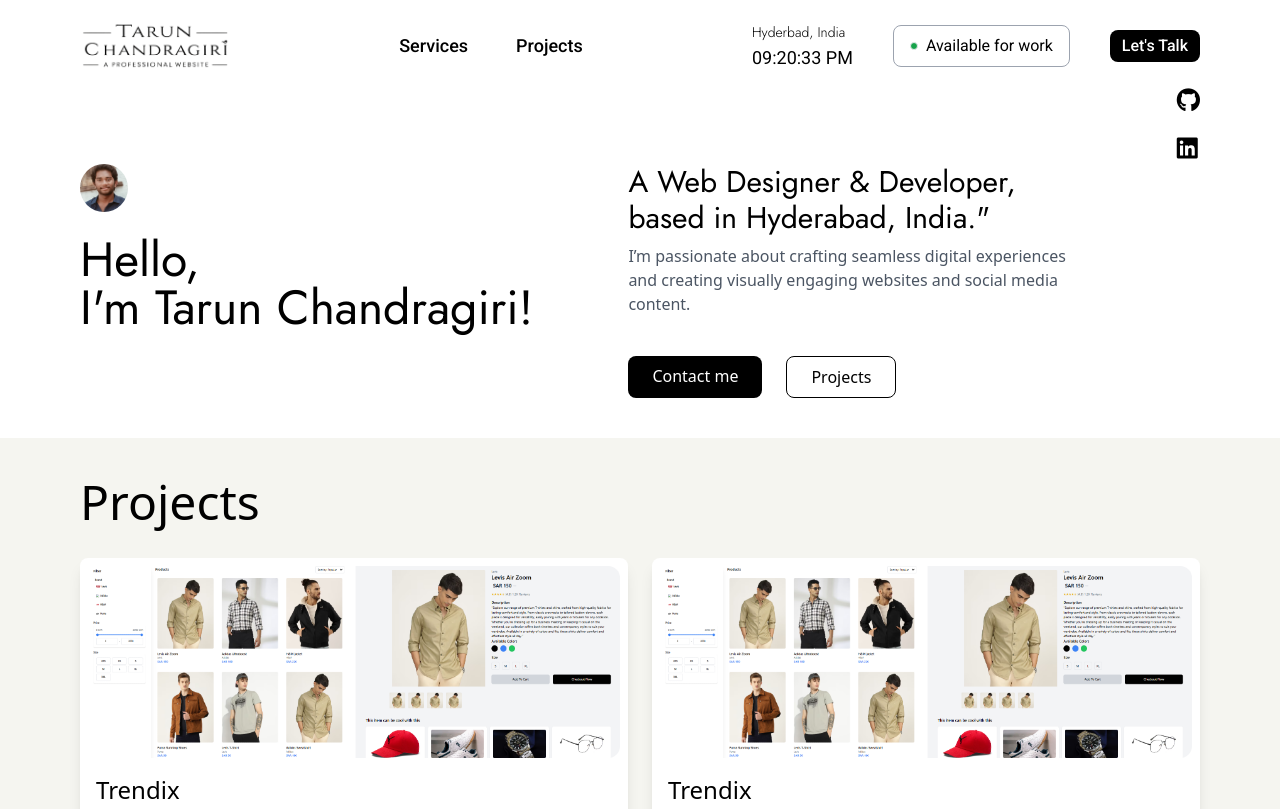
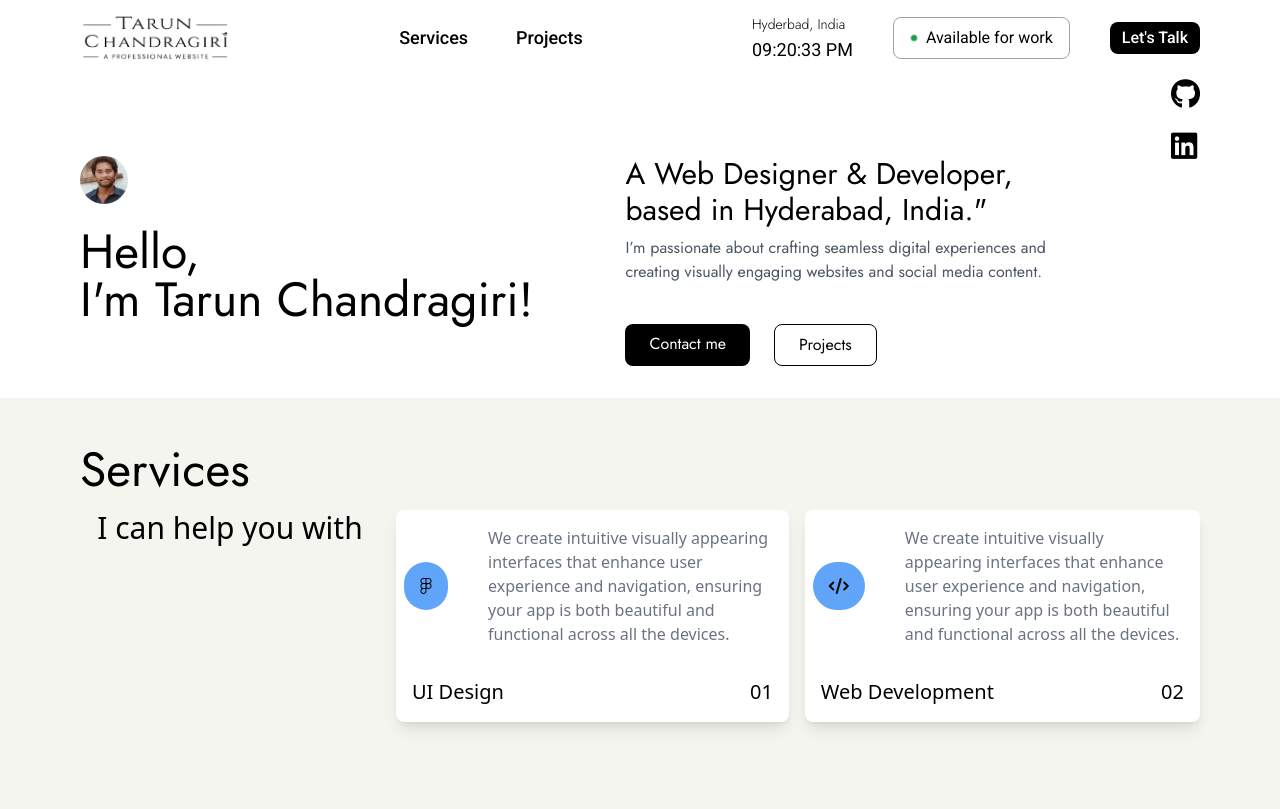
Before and after one commit to TarunChandragiri-ux/Portfolio, a website: page index.html in a window 1280 px wide. Shown: the top 809 px of the page. Drawn offline with Linux system fonts and the light colour scheme; a web font is replaced by a local one.

Commit message:
Added service section

```diff
--- a/index.html
+++ b/index.html
@@ -13,9 +13,9 @@
 </head>
 
 <body>
-    <div class="container mx-auto py-2">
+    <div class="container mx-auto bg-[#F5F5F0]">
         <!-- Navbar -->
-        <nav class="p-3 flex justify-between items-center font-roboto lg:px-20">
+        <nav class="p-3 flex justify-between items-center font-roboto lg:px-20 bg-white">
             <a href="#" id="brand" class="flex gap-2 items-center">
                 <img class="w-[150px]" src="assets\Main logo.png" alt="logo">
             </a>
@@ -76,17 +76,17 @@
 
         </nav>
         <!-- Hero Section -->
-        <div id="Hero_section" class="flex flex-col lg:flex-row px-4 lg:px-20 ">
+        <div id="Hero_section" class="flex flex-col lg:flex-row px-4 lg:px-20 font-jost bg-white">
             <div class="mt-6 flex-1 lg:mt-20">
                 <img src="assets\profile-pic-portfolio.jpg" alt="profile photo" class="rounded-full w-12 h-12">
-                <p class="py-6 text-2xl lg:text-5xl font-jost">Hello, <br> I'm Tarun Chandragiri!</p>
+                <p class="py-6 text-2xl lg:text-5xl">Hello, <br> I'm Tarun Chandragiri!</p>
             </div>
             <div class=" flex-1 lg:px-20 lg:mt-20">
-                <p class=" text-2xl lg:text-3xl font-jost"> A Web Designer & Developer, based in Hyderabad, India." </p>
+                <p class=" text-2xl lg:text-3xl"> A Web Designer & Developer, based in Hyderabad, India." </p>
                 <p class="py-2 text-gray-600">I’m passionate about crafting seamless digital experiences and creating
                     visually engaging websites and social media content.</p>
 
-                <div class="flex gap-6 mt-8">
+                <div class="flex gap-6 my-8">
                     <p class=" px-6 py-2 rounded-lg text-white bg-black">Contact me</p>
                     <p class=" px-6 py-2 rounded-lg border border-black">Projects</p>
 
@@ -95,22 +95,67 @@
 
             </div>
             <div class="hidden lg:flex  flex-col gap-4">
-                <a href="https://github.com/TarunChandragiri-ux"><i class="fa-brands fa-github text-2xl"></i></a>
-                <a href="https://www.linkedin.com/in/c-tarun/"><i class="fa-brands fa-linkedin text-2xl"></i></a>
+                <a href="https://github.com/TarunChandragiri-ux"><i class="fa-brands fa-github text-3xl"></i></a>
+                <a href="https://www.linkedin.com/in/c-tarun/"><i class="fa-brands fa-linkedin text-3xl"></i></a>
                 <a href=""></a>
             </div>
         </div>
+        <!-- Services section -->
+        <div class="my-12">
+            <div class="px-4 lg:px-20">
+                <h1 class="text-2xl lg:text-5xl font-jost">Services</h1>
+
+                <div class="flex flex-col lg:flex-row py-4 space-x-4">
+                    <div class="flex-grow lg:flex-none min-w-[200px] lg:min-w-[300px] flex lg:justify-center">
+                        <p class="text-xl lg:text-3xl">I can help you with</p>
+                    </div>
+
+                    <!-- The section with the cards -->
+                    <div class="flex flex-grow gap-4 flex-col lg:flex-row ">
+                        <!-- UI Design Card -->
+                        <div class="rounded-lg shadow-lg flex-grow bg-white">
+                            <div class="flex gap-4 items-center">
+                                <i class="fa-brands fa-figma p-4 m-2 rounded-full bg-blue-400"></i>
+                                <p class="text-gray-500 p-4">We create intuitive visually appearing interfaces that enhance user experience and navigation, ensuring your app is both beautiful and functional across all the devices.</p>
+                            </div>
+                            <div class="flex justify-between p-4 font-medium text-xl">
+                                <p>UI Design</p>
+                                <p>01</p>
+                            </div>
+                        </div>
+
+                        <!-- Web Development Card -->
+                        <div class="rounded-lg shadow-lg flex-grow bg-white">
+                            <div class="flex gap-4 items-center">
+                                <i class="fa-solid fa-code p-4 m-2 rounded-full bg-blue-400"></i>
+                                <p class="text-gray-500 p-4">We create intuitive visually appearing interfaces that enhance user experience and navigation, ensuring your app is both beautiful and functional across all the devices.</p>
+                            </div>
+                            <div class="flex justify-between p-4 font-medium text-xl">
+                                <p>Web Development</p>
+                                <p>02</p>
+                            </div>
+                        </div>
+                    </div>
+                </div>
+            </div>
+        </div>
+
+        <!-- skill section -->
+
+
+
+
         <!-- Projects -->
         <div class="bg-[#F5F5F0]">
             <div class="px-4 lg:px-20 my-10">
-                <p class="text-3xl lg:text-5xl pt-10">Projects</p>
-                <div class="grid grid-cols-1 md:grid-cols-2 grid-rows-4 md:grid-rows-2 gap-6 py-8 ">
+                <p class="text-3xl lg:text-5xl pt-10 font-jost ">Projects</p>
+                <div class="grid grid-cols-1 md:grid-cols-2 grid-rows-4 md:grid-rows-2 gap-6 py-8 ml-4 ">
                     <!-- First Grid Box -->
                     <div class="w-full rounded-lg shadow-lg bg-white">
                         <div class="h-48 m-2 overflow-hidden rounded-xl  ">
                             <img class=" w-full object-cover" src="assets\image.png" alt="">
                         </div>
-                        <div class="m-4 flex flex-col gap-4">
+                        <div class="p-4 flex flex-col gap-4">
                             <h1 class="text-2xl font-medium">Trendix</h1>
                             <h1 class="text-xl font-medium">E-commerce Website design</h1>
                             <p>This project focuses on creating a modern and user-friendly platform for purchasing
@@ -209,22 +254,21 @@
         </div>
 
 
+        <!-- Footer -->
+        <div>
+            <div class="flex flex-col gap-6 md:flex-row md:items-center md:gap-40 font-medium p-4 md:px-20 bg-white">
+                <h1 class="text-2xl lg:text-5xl ">Contacts</h1>
+                <div class="text-sm lg:text-lg">
+                    <p>I VALUE COMPETENCE, TEAMWORK AND TIME MANAGEMENT OVER LOCATION.</p>
+                    <p> FEEL FREE TO REACH ME ON LINKEDIN</p>
+                </div>
+            </div>
 
-        <!-- Services section -->
-        <div class="my-12 bg-[#F5F5F0]">
-            <div class="font-jost px-4 lg:px-20">
-                <h1 class="text-2xl lg:text-5xl ">Services</h1>
-                <div class="flex py-4">
-                    <p class="text-xl lg:pl-20 lg:text-5xl ">I can help you with</p>
-
-
-                </div>
-
-
+            <div class="bg-[#F5F5F0] flex gap-8 px-8 py-8 lg:px-40 ">
+                <a href="https://github.com/TarunChandragiri-ux"><i class="fa-brands fa-github  text-4xl"></i></a>
+                <a href="https://www.linkedin.com/in/c-tarun/"><i class="fa-brands fa-linkedin  text-4xl"></i></a>
             </div>
         </div>
-
-
 
 </body>
 <script src="Script.js"></script>
```
Also changed, not shown: output.css.
